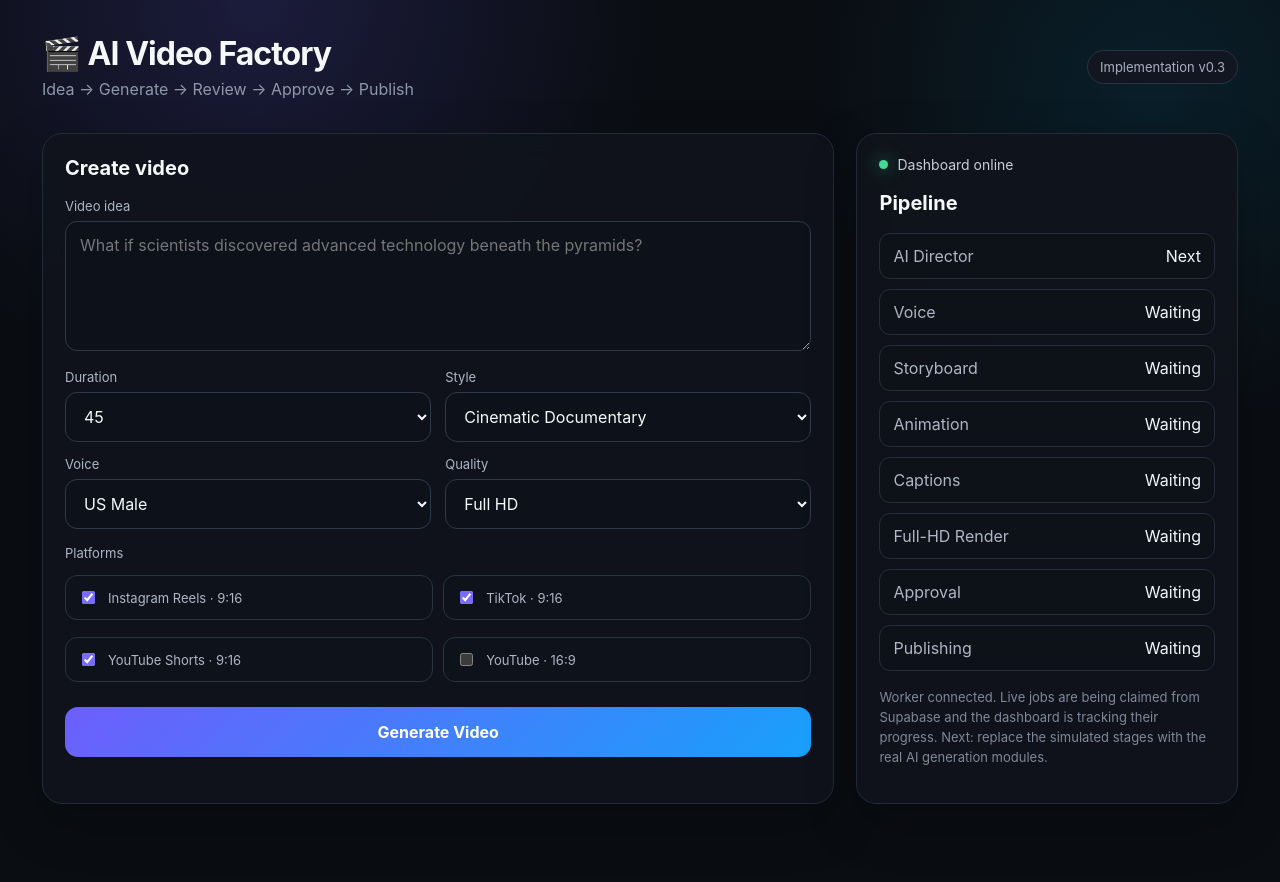
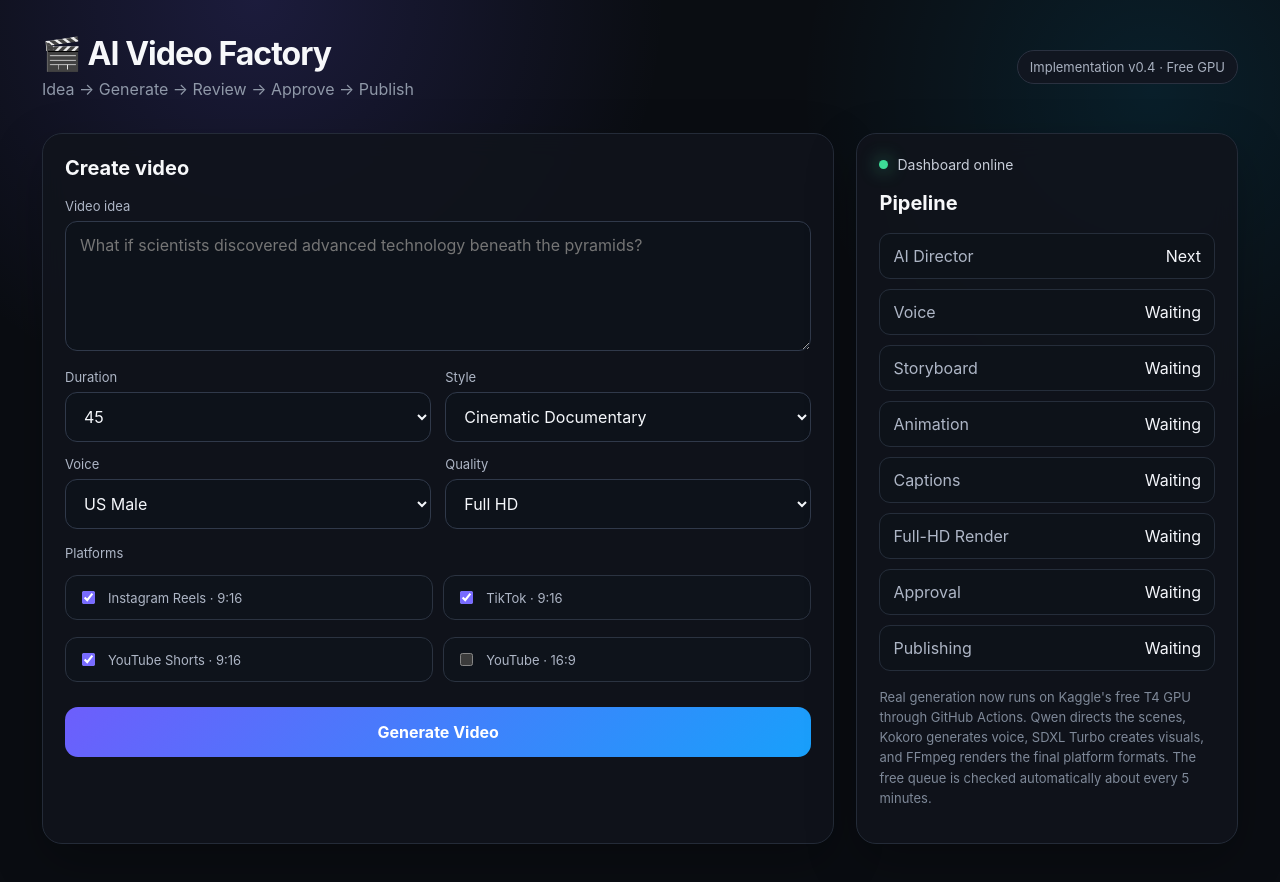
Before and after one commit to ezz2020XC/ai-videos, a Next.js app in the folder ai-video-factory/: page / in a window 1280 px wide. Shown: the top 882 px of the page. Built offline with nearby package versions, Linux system fonts and the light colour scheme.

Commit message:
Show real Kaggle render in dashboard review state

```diff
--- a/ai-video-factory/app/page.js
+++ b/ai-video-factory/app/page.js
@@ -21,7 +21,7 @@ const pipeline = [
 ];
 
 function stageState(stage, status, itemKey, index) {
-  if (status === 'failed' && stage === itemKey) return 'Failed';
+  if (status === 'failed') return itemKey === 'approval' ? 'Blocked' : (index === 0 ? 'Failed' : 'Waiting');
   if (status === 'published') return 'Done';
   if (status === 'ready_for_review') {
     if (itemKey === 'approval') return 'Ready';
@@ -34,7 +34,7 @@ function stageState(stage, status, itemKey, index) {
   if (currentIndex === -1) return 'Waiting';
 
   if (index < currentIndex) return 'Done';
-  if (index === currentIndex) return status === 'queued' ? 'Next' : 'Running';
+  if (index === currentIndex) return 'Running';
   return 'Waiting';
 }
 
@@ -67,8 +67,9 @@ export default function Home() {
         if (!res.ok || stopped) return;
 
         setProjectStatus(data);
+        const failure = data.error_message ? `\nError: ${data.error_message}` : '';
         setResult(
-          `Project ${data.id}\nStatus: ${data.status}\nStage: ${data.current_stage}\nProgress: ${data.progress}%`
+          `Project ${data.id}\nStatus: ${data.status}\nStage: ${data.current_stage}\nProgress: ${data.progress}%${failure}`
         );
       } catch (_) {}
     }
@@ -87,6 +88,7 @@ export default function Home() {
     setLoading(true);
     setResult('');
     setProjectId('');
+    setProjectStatus({ status: 'idle', progress: 0, current_stage: 'queued', output_urls: {} });
 
     try {
       const res = await fetch('/api/generate', {
@@ -117,7 +119,7 @@ export default function Home() {
         output_urls: {},
       });
       setResult(
-        `Project ${data.projectId} created.\nStatus: ${data.status}\nStage: ${data.stage || 'queued'}\nProgress: ${data.progress ?? 0}%`
+        `Project ${data.projectId} created.\nStatus: waiting for free Kaggle GPU\nStage: queued\nProgress: ${data.progress ?? 0}%`
       );
     } catch (_) {
       setResult('Could not create project.');
@@ -127,9 +129,10 @@ export default function Home() {
   }
 
   const toggle = key => setPlatforms(p => ({ ...p, [key]: !p[key] }));
+  const previewUrl = projectStatus?.output_urls?.preview;
 
   return <main className="page"><div className="shell">
-    <div className="top"><div className="brand"><h1>🎬 AI Video Factory</h1><p>Idea → Generate → Review → Approve → Publish</p></div><div className="badge">Implementation v0.3</div></div>
+    <div className="top"><div className="brand"><h1>🎬 AI Video Factory</h1><p>Idea → Generate → Review → Approve → Publish</p></div><div className="badge">Implementation v0.4 · Free GPU</div></div>
     <div className="grid">
       <section className="card"><h2>Create video</h2>
         <label>Video idea</label><textarea value={idea} onChange={e=>setIdea(e.target.value)} placeholder="What if scientists discovered advanced technology beneath the pyramids?" />
@@ -143,10 +146,14 @@ export default function Home() {
         </div>
         <button className="primary" disabled={loading} onClick={generate}>{loading?'Creating project…':'Generate Video'}</button>
         {result && <div className="result">{result}</div>}
+        {previewUrl && <div className="previewCard">
+          <div className="previewHead"><div><strong>{projectStatus.title || 'Generated video'}</strong><span>Real Kaggle GPU output · Ready for review</span></div><span className="readyPill">READY</span></div>
+          <video className="videoPreview" src={previewUrl} controls playsInline preload="metadata" />
+        </div>}
       </section>
       <aside className="card"><div className="status"><span className="dot"></span>Dashboard online</div><h2 style={{marginTop:18}}>Pipeline</h2><div className="steps">
         {pipeline.map((item,i)=><div className="step" key={item.key}><span>{item.label}</span><span className="value">{stageState(projectStatus.current_stage, projectStatus.status, item.key, i)}</span></div>)}
-      </div><p className="note">Worker connected. Live jobs are being claimed from Supabase and the dashboard is tracking their progress. Next: replace the simulated stages with the real AI generation modules.</p></aside>
+      </div><p className="note">Real generation now runs on Kaggle's free T4 GPU through GitHub Actions. Qwen directs the scenes, Kokoro generates voice, SDXL Turbo creates visuals, and FFmpeg renders the final platform formats. The free queue is checked automatically about every 5 minutes.</p></aside>
     </div>
   </div></main>
 }
```
